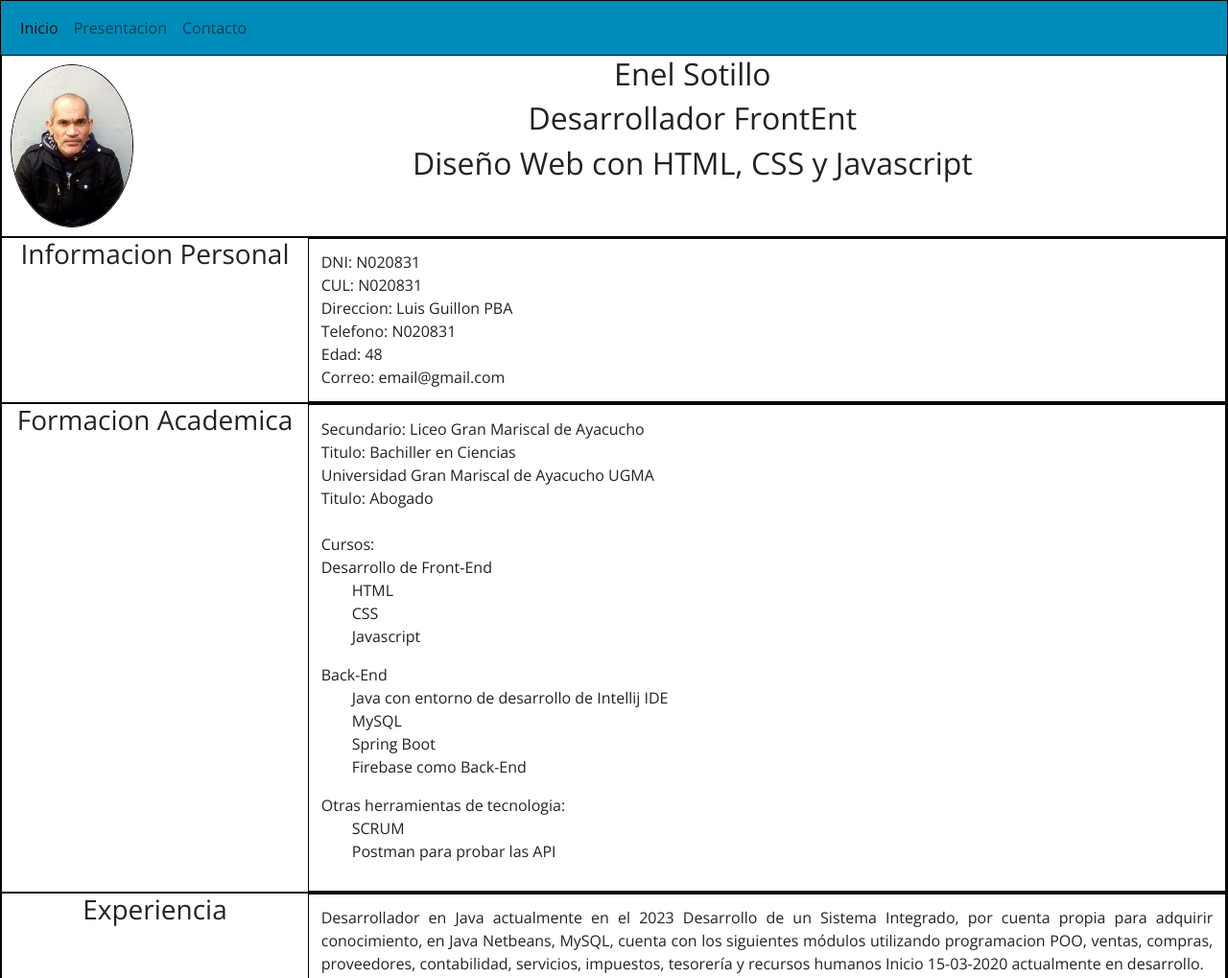
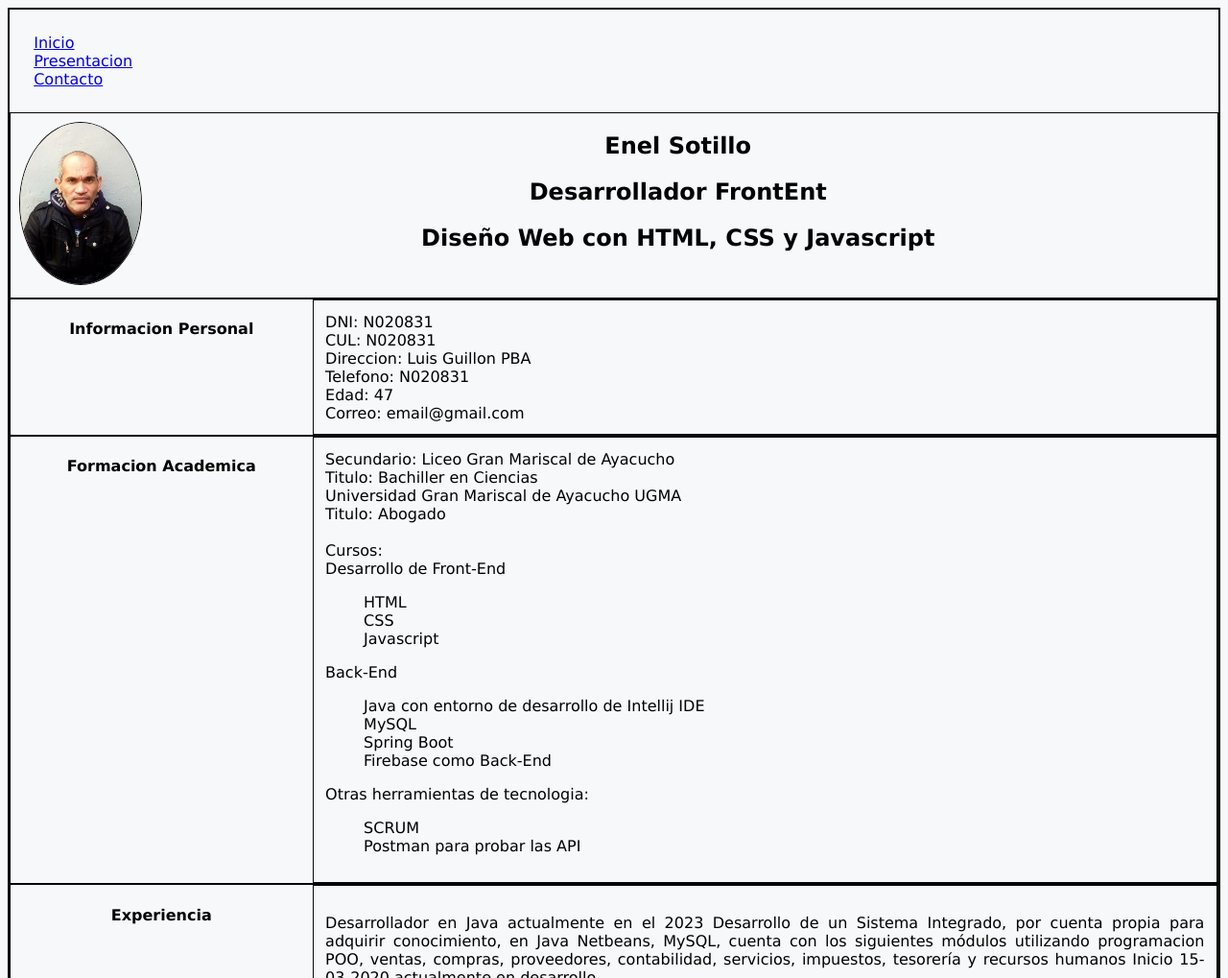
Before and after one commit to enelsotillo/cvEnel, a plain HTML site: page index.html in a window 1280 px wide. Shown: the top 1019 px of the page at 96% size. Drawn offline with nearby package versions, Linux system fonts and the light colour scheme.

Commit message:
actualizado ok2

```diff
--- a/cartaDePresentacion.html
+++ b/cartaDePresentacion.html
@@ -1,5 +1,6 @@
 <!DOCTYPE html>
 <html lang="en">
+
 <head>
     <meta charset="UTF-8">
     <meta http-equiv="X-UA-Compatible" content="IE=edge">
@@ -9,13 +10,19 @@
     <link rel="preconnect" href="https://fonts.googleapis.com">
     <link rel="preconnect" href="https://fonts.gstatic.com" crossorigin>
     <link href="https://fonts.googleapis.com/css2?family=Roboto:ital,wght@1,300&display=swap" rel="stylesheet">
-<link rel="stylesheet" href="https://bootswatch.com/5/yeti/bootstrap.css" /> <!-- menu-->
+    <link href="https://cdn.jsdelivr.net/npm/bootstrap@5.0.2/dist/css/bootstrap.min.css" rel="stylesheet"
+        integrity="sha384-EVSTQN3/azprG1Anm3QDgpJLIm9Nao0Yz1ztcQTwFspd3yD65VohhpuuCOmLASjC" crossorigin="anonymous">
+    <script src="https://cdn.jsdelivr.net/npm/bootstrap@5.0.2/dist/js/bootstrap.bundle.min.js"
+        integrity="sha384-MrcW6ZMFYlzcLA8Nl+NtUVF0sA7MsXsP1UyJoMp4YLEuNSfAP+JcXn/tWtIaxVXM"
+        crossorigin="anonymous"></script>
 </head>
+<link rel="icon" type="image/x-icon" href="favicon.ico">
+
 <body>
     <div class="menu-principal">
-        <nav class="navbar navbar-expand-lg bg-primary data-bs-theme="dark>
+        <nav class="navbar navbar-expand-lg dg-primary navbar-light bg-light">
             <div class="container-fluid">
-            <div class="collapse navbar-collapse" id="navbarNavAltMarkup">
+                <div class="" id="navbarNavAltMarkup">
                     <div class="navbar-nav">
                         <a class="nav-link active" aria-current="page" href="index.html">Inicio</a>
                         <a class="nav-link" href="cartaDePresentacion.html">Presentacion</a>
@@ -40,15 +47,16 @@
     <section>
 
         <h1 class="presentacion">Carta de Presentacion</h1>
-        <p>Mi nombre es Enel Rafael Sotillo Villafaña, soy Abogado con DNI 00.000.000
-            especializado en derecho laboral, en este momento estoy haciendo Cursos
-            de desarrollo Web y App de escritorio, me gusta la programacion pero no
-            es facil estar a la par con los jovenes de hoy en día. tengo experiencia en otros
-            ramas o actividades, industriales y administrativas, pero no como desarrollador
-            o programdor. Espero en poco tiempo esta al ritmo de las exigencias del mercado
-            y optar un empleo.
+        <p>Mi nombre es Enel Rafael Sotillo Villafaña, me recibido de Abogado con DNI 00.000.000
+            especializado en derecho laboral y adicional tengo un Técnico Superior Universitario
+            en Informática, estoy realizando cursos de actualización en el mundo del desarrollo de software, me gusta,
+            pero no es fácil estar a la par con los jóvenes de hoy en día. tengo experiencia en otros ramas o
+            actividades industriales y administrativas, pero no como desarrollador o programador. Espero en poco tiempo
+            esta al ritmo de las exigencias del mercado y optar a un empleo con toda la disposición de seguir aprendiendo
+
 
         </p>
     </section>
 </body>
+
 </html>
--- a/css/estilos.css
+++ b/css/estilos.css
@@ -1,21 +1,48 @@
 * {
     box-sizing: border-box;
   }
+
   body{
-    border: 1px rgb(6,6, 6) solid;
-    background-color: #33b5e5;
+    border: 2px rgb(6,6, 6) solid;
+    background-color: #f6f8f9;
     font-family: "Lucida Sans", sans-serif;
-   /*font-family: 'Roboto', sans-serif; */
+    /*background-color: #33b5e5;
+    font-family: "Lucida Sans", sans-serif;
+    font-family: 'Roboto', sans-serif; */
+    border-collapse: collapse;
   }
+  @media only screen and (max-width: 360px)  {
+    body{
+
+        margin-left: 4px;
+        /*background-color: rgb(7, 185, 245); */
+        font-size: 10px;
+        background: rgb(7, 185, 245);
+    }
+    .navbar-nav a{
+      text-align: left;
+
+    }
+    .informacion-personal{
+      font-size: 10px;
+    }
+  }
+
   .contiene-inf-personal {
+    border-collapse: collapse;
     display: flex;
+    /*flex-basis: 2rem;
+    flex-wrap: 60rem; */
     border: 1px rgb(6, 6, 6) solid;
     overflow: hidden;
+
   }
   .informacion-personal{
     width: 25%;
     float: left;
     text-align: center;
+    overflow: hidden;
+    border-collapse: collapse;
   }
   .detalle-inf-personal{
     width: 75%;
@@ -24,6 +51,7 @@
     border: 1px rgb(6, 6, 6) solid;
     text-align: left;
     padding: 1%;
+    border-collapse: collapse;
   }
 
 .informacion-academica{
@@ -49,6 +77,7 @@ float: left;
 border: 1px rgb(6, 6, 6) solid;
 padding: 1%;
 text-align: justify;
+border-collapse: collapse;
 }
 .informacion-habilidades{
   width: 25%;
@@ -68,6 +97,7 @@ img{
   border: 1px rgb(6, 6, 6) solid;
   border-radius: 60%;
   padding: 0%;
+  border-collapse: collapse;
   }
 .cv-contiene-title{
 text-align: center;
@@ -112,3 +142,9 @@ input {
   background: transparent;
   width: 15em;
 }
+
+.navbar-nav {
+  padding: 2%;
+  max-width: 1%;
+  list-style: none;
+}
--- /dev/null
+++ b/doc.txt
@@ -0,0 +1,2 @@
+informacion personal
+del resumen Curriculargitnpm
--- a/index.html
+++ b/index.html
@@ -7,14 +7,19 @@
     <meta name="viewport" content="width=device-width, initial-scale=1.0">
     <title>Resumen Curricular</title>
     <link rel="stylesheet" type="text/css" href="./css/estilos.css">
-    <link rel="stylesheet" href="https://bootswatch.com/5/yeti/bootstrap.css" /> <!-- menu-->
+    <script src="https://kit.fontawesome.com/e74ed8ddff.js" crossorigin="anonymous"></script>
+    <link rel="preconnect" href="https://fonts.gstatic.com" crossorigin>
+    <link href="https://fonts.googleapis.com/css2?family=Roboto:ital,wght@1,300&display=swap" rel="stylesheet">
+    <link rel="icon" type="image/x-icon" href="favicon.ico">
+    <script src="https://ajax.googleapis.com/ajax/libs/jquery/3.2.1/jquery.min.js"></script>
 </head>
 
 <body>
+    <div class="contenedor-general-cv">
         <div class="menu-principal">
-        <nav class="navbar navbar-expand-lg bg-primary data-bs-theme="dark>
+            <nav class="navbar navbar-expand-lg dg-primary navbar-light bg-light">
                 <div class="container-fluid">
-            <div class="collapse navbar-collapse" id="navbarNavAltMarkup">
+                    <div class="" id="navbarNavAltMarkup">
                         <div class="navbar-nav">
                             <a class="nav-link active" aria-current="page" href="index.html">Inicio</a>
                             <a class="nav-link" href="cartaDePresentacion.html">Presentacion</a>
@@ -23,7 +28,6 @@
                     </div>
                 </div>
             </nav>
-    </div>
         <!--CV-->
         <div class="cv-general">
             <div class="contiene-inf-personal">
@@ -38,20 +42,20 @@
             </div>
             <div class="contiene-inf-personal">
                 <div class="informacion-personal">
-                <h3>Informacion Personal</h3>
+                    <h4>Informacion Personal</h4>
                 </div>
                 <div class="detalle-inf-personal">
                     <li><span>DNI: N020831</span></li>
                     <li><span>CUL: N020831</span></li>
                     <li><span>Direccion: Luis Guillon PBA</span></li>
                     <li><span>Telefono: N020831</span></li>
-                <li><span>Edad: 48</span></li>
+                    <li><span>Edad: 47</span></li>
                     <li><span>Correo: email@gmail.com</span></li>
                 </div>
             </div>
             <div class="contiene-inf-personal">
                 <div class="informacion-academica">
-                <h3>Formacion Academica</h3>
+                    <h4>Formacion Academica</h4>
                 </div>
                 <div class="detalle-inf-academica">
                     <li><span>Secundario: Liceo Gran Mariscal de Ayacucho</span></li>
@@ -85,24 +89,31 @@
         </div>
         <div class="contiene-inf-personal">
             <div class="experiencia">
-            <h3>Experiencia</h3>
+                <h4>Experiencia</h4>
             </div>
             <div class="detalle-inf-experiencia">
                 <p>Desarrollador en Java actualmente en el 2023
                     Desarrollo de un Sistema Integrado, por cuenta propia para adquirir conocimiento, en Java Netbeans,
                     MySQL,
-                cuenta con los siguientes módulos utilizando programacion POO, ventas, compras, proveedores, contabilidad, servicios, impuestos,
+                    cuenta con los siguientes módulos utilizando programacion POO, ventas, compras, proveedores,
+                    contabilidad, servicios, impuestos,
                     tesorería y recursos humanos Inicio 15-03-2020 actualmente en desarrollo.
                 </p>
                 <li><span>Empresa: Gerenpro, c.a.</span></li>
                 <li><span>Cargo: Coordinador de Presupuesto</span></li>
                 <li><span>Direccion del cargo: Gerencia de Contratos y Presupuesto</span></li>
                 <li><span>Tiempo en el cargo: 8 años y 9 meses</span></li>
-            <li><span>Descripción del Cargo: Realizar el presupuesto consolidado en conjuntos con las sociedades del holdin
-                Revision preparación estructurada de la data o registros de datos, evaluar los distitos comportamientos,
-                frecuencia de los registros, Evaluar los contratos vigentes, avances de los mismo y otros factores
-                Evaluar los posibles factores externo e interno negativos, que indicen directo o indirectamente en los registros de datos
-                Revisar las variables y valores en el sistema para el ejecutar presupuesto, revisar las partidas optenenidas por el sistema
+                <li><span>Descripción del Cargo: Realizar el presupuesto consolidado en conjuntos con las sociedades del
+                        holdin
+                        Revision preparación estructurada de la data o registros de datos, evaluar los distitos
+                        comportamientos,
+                        frecuencia de los registros, Evaluar los contratos vigentes, avances de los mismo y otros
+                        factores
+                        Evaluar los posibles factores externo e interno negativos, que indicen directo o indirectamente
+                        en
+                        los registros de datos
+                        Revisar las variables y valores en el sistema para el ejecutar presupuesto, revisar las partidas
+                        optenenidas por el sistema
                 </li></span>
 
                 <p></p>
@@ -110,12 +121,14 @@
                 <li><span>Cargo: Director General Temporal</span></li>
                 <li><span>Direccion del cargo: Gerencia General</span></li>
                 <li><span>Tiempo en el cargo: 3 años y 4 meses</span></li>
-            <li><span>Descripción del Cargo: Ejecutar, Aprobar y Revisar requerimientos en general para el funcionamiento de la
+                <li><span>Descripción del Cargo: Ejecutar, Aprobar y Revisar requerimientos en general para el
+                        funcionamiento de la
                         planta
                         solitar a la direccion mejoras para la planta, el area de piscinas, calderas, almacen, comedor,
                         adicional un cargador frontal payloader, 2 camiónes tipo ascania 15 ton c/u, entre otros,
                         incluir a la sociedad antes mencionada, adoptar todos los proceso operativos y administrativos,
-                los proceso iso probado por la directiva, establecer un esquema organizativo, aprobado por la directiva
+                        los proceso iso probado por la directiva, establecer un esquema organizativo, aprobado por la
+                        directiva
                         enviar los informes de gestión mensualmente al corporativo y direccion.
                 </li></span>
                 <p></p>
@@ -133,10 +146,13 @@
                 <li><span>Cargo: Supervisor de Nominas</span></li>
                 <li><span>Direccion del cargo: Nominas</span></li>
                 <li><span>Tiempo en el cargo: 3 años y 11 meses</span></li>
-            <li><span>Descripción del Cargo: Realizar el procesos en el cálculo de nóminas, Vacaciones, Utilidades y/o
+                <li><span>Descripción del Cargo: Realizar el procesos en el cálculo de nóminas, Vacaciones, Utilidades
+                        y/o
                         aguinaldos y
-                Finiquito de Contrato, que se rigen por distintos contratos colectivos y con distintas formas de pago,
-                además de haber utilizado las distintas herramientas que ofrece Office a fin de dar reportes a la
+                        Finiquito de Contrato, que se rigen por distintos contratos colectivos y con distintas formas de
+                        pago,
+                        además de haber utilizado las distintas herramientas que ofrece Office a fin de dar reportes a
+                        la
                         gerencia
                         de forma oportuna y concisa.
                 </li></span>
@@ -145,7 +161,9 @@
                 <li><span>Cargo: Analista Legal</span></li>
                 <li><span>Direccion del cargo: Asesoria Legal</span></li>
                 <li><span>Tiempo en el cargo: 3 años</span></li>
-                <li><span>Descripción del Cargo: Realizar los contratos de trabajo individual, para las distintos contratos de
+                <li><span>Descripción del Cargo: Realizar los contratos de trabajo individual, para las distintos
+                        contratos
+                        de
                         forma oportuna y concisa.
                         transcribir los nuevos reglamentos de trabajo y asistir a las reuniones con el sindicato para
                         levantar
@@ -162,7 +180,7 @@
         </div>
         <div class="contiene-inf-personal">
             <div class="informacion-habilidades">
-            <h3>Habilidades</h3>
+                <h4>Habilidades</h4>
             </div>
             <div class="detalle-inf-habilidades">
                 <li>Manejo confidencial de la informacion</li>
@@ -174,9 +192,16 @@
             </div>
         </div>
         <footer class="contiene-inf-personal">
-        <div class="contiene-inf-footer" >
+            <div class="contiene-inf-footer">
                 Todo los derechos reservados
             </div>
         </footer>
+    </div>
+  <!--    <link href="https://cdn.jsdelivr.net/npm/bootstrap@5.0.2/dist/css/bootstrap.min.css" rel="stylesheet"
+                                integrity="" crossorigin="">
+                                <script src="js/jquery.js"></script>
+ -->
 </body>
+
+
 </html>
```
Also changed, not shown: contacto.html (+8 -3 lines), favicon.ico (added), favicon.png (added), 1 other file. Lines whose indentation alone changed are shown as unchanged.
